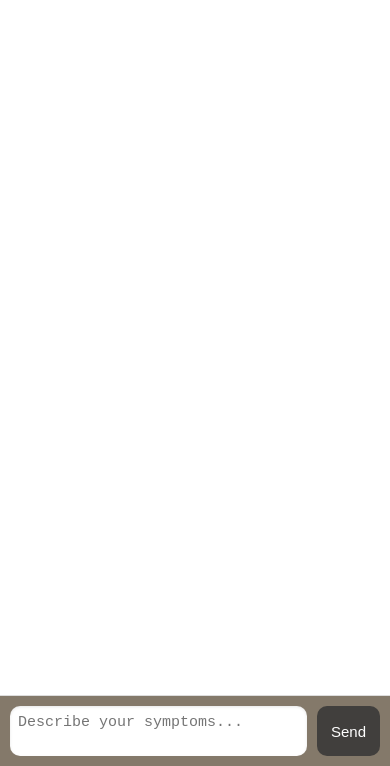
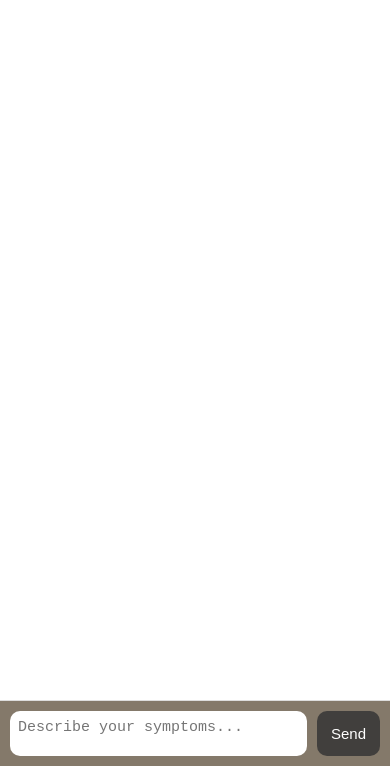
Before and after one commit to maxsharp13/healthbot-ai, a website: page public/index.html in a window 390 px wide. Shown: the part 78-844 px from the top of the page. Drawn offline with Linux system fonts and the light colour scheme.

Commit message:
mobile browser update

```diff
--- a/public/style.css
+++ b/public/style.css
@@ -7,7 +7,6 @@
 body {
   font-family: "Inter", sans-serif;
   background-color: #413f3d;
-  margin: 0;
   display: flex;
   justify-content: center;
   align-items: center;
@@ -15,7 +14,6 @@ body {
   overflow: hidden;
 }
 
-/* ----- CHAT WRAPPER ----- */
 .chat-wrapper {
   display: flex;
   flex-direction: column;
@@ -28,7 +26,6 @@ body {
   overflow: hidden;
 }
 
-/* ----- HEADER ----- */
 .chat-header {
   background-color: #84796a;
   color: #fff;
@@ -38,7 +35,6 @@ body {
   font-size: 20px;
 }
 
-/* ----- CHAT CONTAINER (MESSAGES) ----- */
 .chat-container {
   flex: 1;
   overflow-y: auto;
@@ -51,6 +47,7 @@ body {
 .chat-container::-webkit-scrollbar {
   width: 6px;
 }
+
 .chat-container::-webkit-scrollbar-thumb {
   background: #c9c9c9;
   border-radius: 10px;
@@ -83,9 +80,8 @@ body {
   color: #0077b6;
   font-weight: 600;
   padding: 2px 6px;
-  border-radius: 8px;
-  display: inline-block;
 }
+
 .doctor::before {
   content: "🩺 ";
 }
@@ -104,6 +100,7 @@ body {
   display: inline-flex;
   gap: 4px;
 }
+
 .typing-dots span {
   width: 6px;
   height: 6px;
@@ -112,19 +109,16 @@ body {
   opacity: 0.3;
   animation: blink 1.4s infinite both;
 }
+
 .typing-dots span:nth-child(2) { animation-delay: 0.2s; }
 .typing-dots span:nth-child(3) { animation-delay: 0.4s; }
-
-@keyframes blink {
-  0%, 80%, 100% { opacity: 0.3; }
-  40% { opacity: 1; }
-}
 
 .input-area {
   display: flex;
   padding: 15px;
   border-top: 1px solid #ddd;
   background-color: #84796a;
+  position: relative;
 }
 
 .input-area textarea {
@@ -136,7 +130,6 @@ body {
   padding: 10px;
   border-radius: 10px;
   background-color: #fff;
-  box-shadow: inset 0 1px 3px rgba(0,0,0,0.1);
   height: 50px;
 }
 
@@ -155,17 +148,22 @@ body {
   background-color: #bda17f;
 }
 
+@keyframes blink {
+  0%, 80%, 100% { opacity: 0.3; }
+  40% { opacity: 1; }
+}
+
 @keyframes fadeIn {
   from { opacity: 0; transform: translateY(10px); }
   to { opacity: 1; transform: translateY(0); }
 }
 
 @media (max-width: 600px) {
+
   body {
-    height: auto;
-    padding: 0;
-    align-items: flex-start;
+    height: 100vh;
     overflow: hidden;
+    align-items: stretch;
   }
 
   .chat-wrapper {
@@ -183,7 +181,7 @@ body {
   .chat-container {
     padding: 10px 12px;
     gap: 4px;
-    height: calc(100vh - 155px);
+    height: calc(100vh - 140px);
   }
 
   .input-area {
@@ -193,6 +191,7 @@ body {
   .input-area textarea {
     font-size: 15px;
     padding: 8px;
+    height: 45px;
   }
 
   .input-area button {
```
